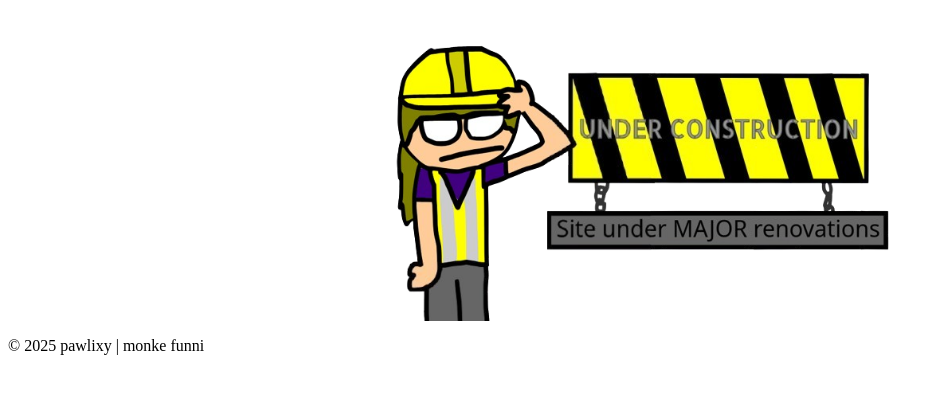
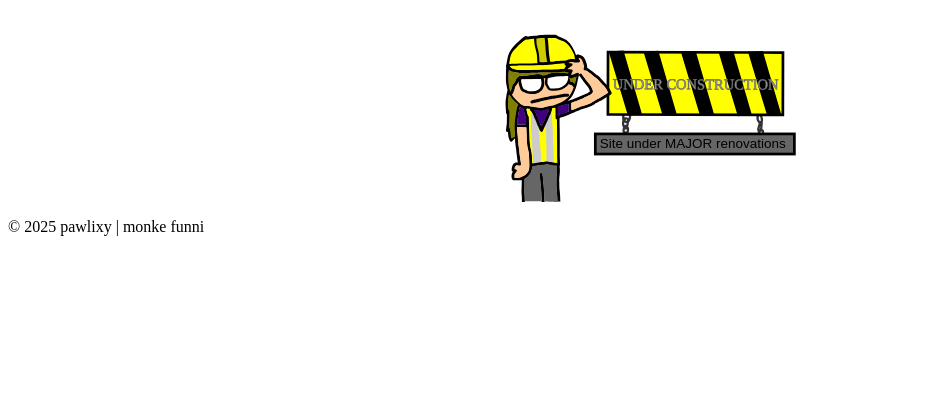
Before and after one commit to sugarcookiesoda/pawlixy.lol, a plain HTML site: page index.html in a window 1280 px wide. Shown: the whole page, without its empty margins (0-944 px from the left). Drawn offline with Linux system fonts and the light colour scheme.

Commit message:
total clanker death

```diff
--- a/index.html
+++ b/index.html
@@ -14,7 +14,7 @@
     </style>
 <body>
 
-   <img src="images/under.png"/>
+   <img src="images/under.svg"/>
 
       </section>
     </div>
```
